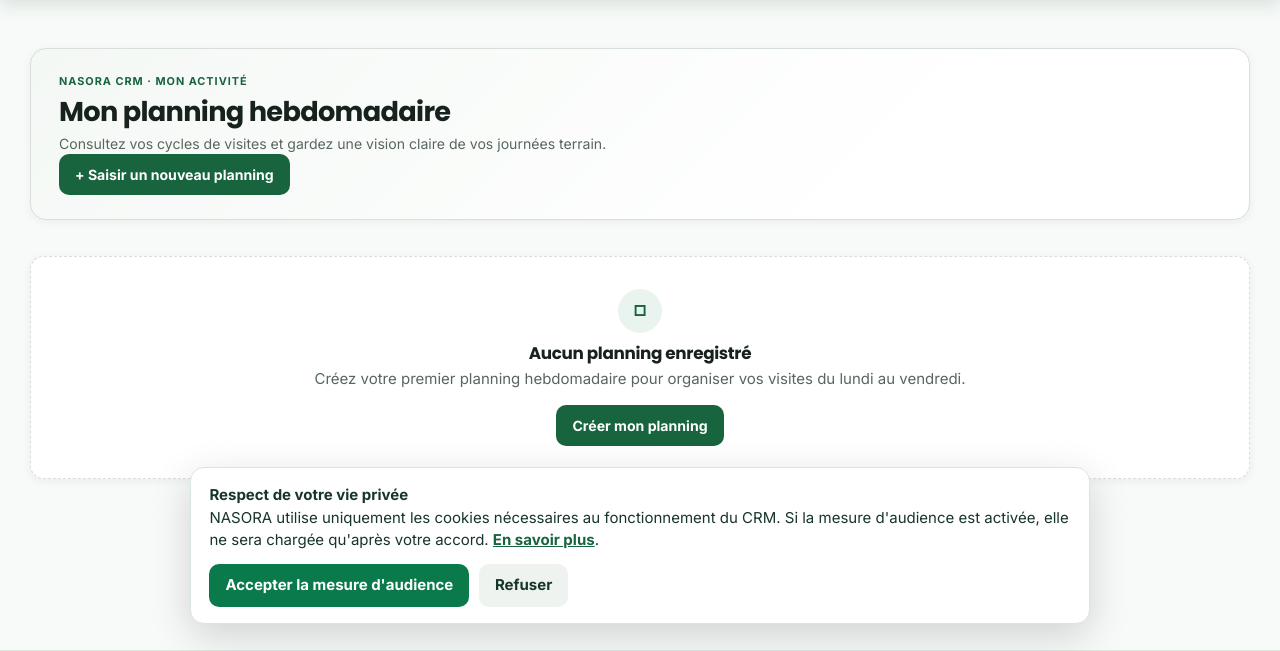
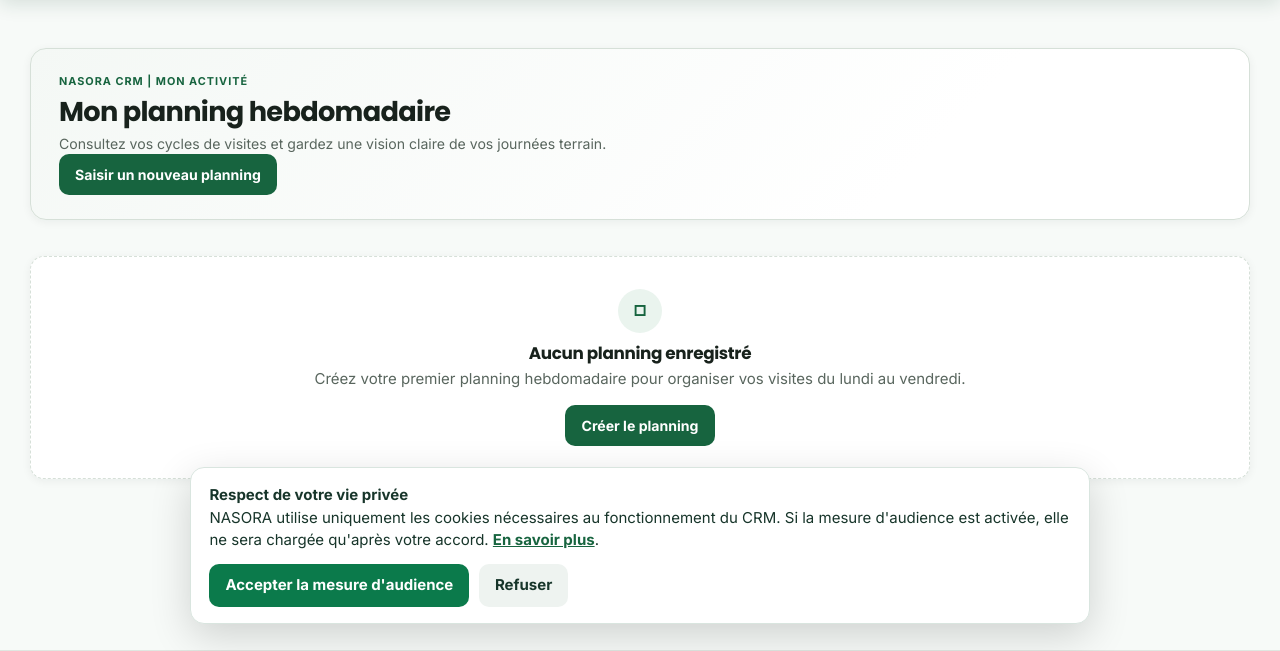
Before and after one commit to Nasora-group/nasora-crm, a Python web app: template app/templates/visualiser_planning.html in a window 1280 px wide. Shown: the part 160-811 px from the top of the page. Run offline with Jinja, Linux system fonts and the light colour scheme; the template is opened without the code that fills it, so the values that code supplies are empty; some libraries are stand-ins or nearby versions.

Commit message:
style: humanize CRM labels and actions

```diff
--- a/app/templates/visualiser_planning.html
+++ b/app/templates/visualiser_planning.html
@@ -4,11 +4,11 @@
 <div class="planning-page">
   <section class="planning-hero">
     <div>
-      <span class="planning-kicker">NASORA CRM · MON ACTIVITÉ</span>
+      <span class="planning-kicker">NASORA CRM | MON ACTIVITÉ</span>
       <h1>Mon planning hebdomadaire</h1>
       <p>Consultez vos cycles de visites et gardez une vision claire de vos journées terrain.</p>
     </div>
-    <a href="{{ url_for('planning.saisie') }}" class="btn">+ Saisir un nouveau planning</a>
+    <a href="{{ url_for('planning.saisie') }}" class="btn">Saisir un nouveau planning</a>
   </section>
   {% if plannings %}
     {% for planning in plannings %}
@@ -19,7 +19,7 @@
       <div class="planning-empty-icon">□</div>
       <h2>Aucun planning enregistré</h2>
       <p>Créez votre premier planning hebdomadaire pour organiser vos visites du lundi au vendredi.</p>
-      <a href="{{ url_for('planning.saisie') }}" class="btn">Créer mon planning</a>
+      <a href="{{ url_for('planning.saisie') }}" class="btn">Créer le planning</a>
     </section>
   {% endif %}
 </div>
```
